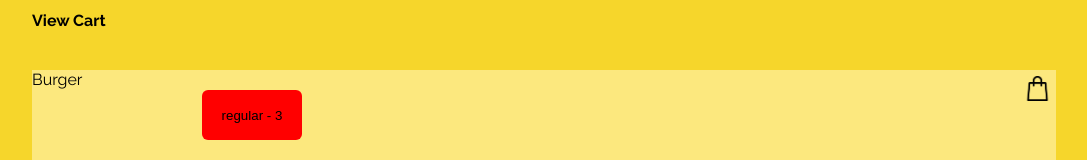
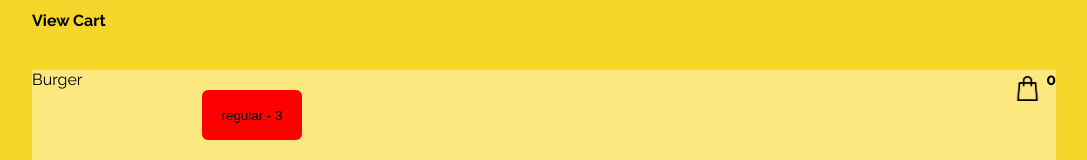
Before and after one commit to martinson-r/Burger-App, a React (Create React App) app: page / in a window 1280 px wide. Shown: the part 281-441 px from the top of the page, without its empty margins (96-1183 px from the left). Built offline with nearby package versions, Linux system fonts and the light colour scheme.

Commit message:
Add feedback for number of items in cart

```diff
--- a/src/components/Home/home.css
+++ b/src/components/Home/home.css
@@ -39,3 +39,8 @@
 .cart-text {
     padding-bottom: 40px;
 }
+
+.cart-counter {
+    font-weight: bold;
+    float: right;
+}
--- a/src/components/Home/index.js
+++ b/src/components/Home/index.js
@@ -10,6 +10,7 @@ function Home() {
 
     const dispatch = useDispatch();
     const menu = useSelector(state => state.menu.menu);
+    const cart = useSelector(state => state.cart);
 
     useEffect(() => {
         dispatch(getMenu);
@@ -28,7 +29,11 @@ function Home() {
                         </div>
                     </header>
                     <div className="menu">
+                        {console.log('cart.....', cart)}
+
                     <div className="cart-text" onClick={() => setIsVisible(true)}><b>View Cart</b></div>
+                    <div className="cart-counter" onClick={() => setIsVisible(true)}>{cart.cart.length}</div>
+
                     <div className="cart" onClick={() => setIsVisible(true)}>View Cart</div>
                     {/* For each category we have, render out a MenuCard */}
                     {menu !== undefined && menu.menu?.map((item) =>
```
Also changed, not shown: 1 other file (tests, documents, lock files or other folders).
